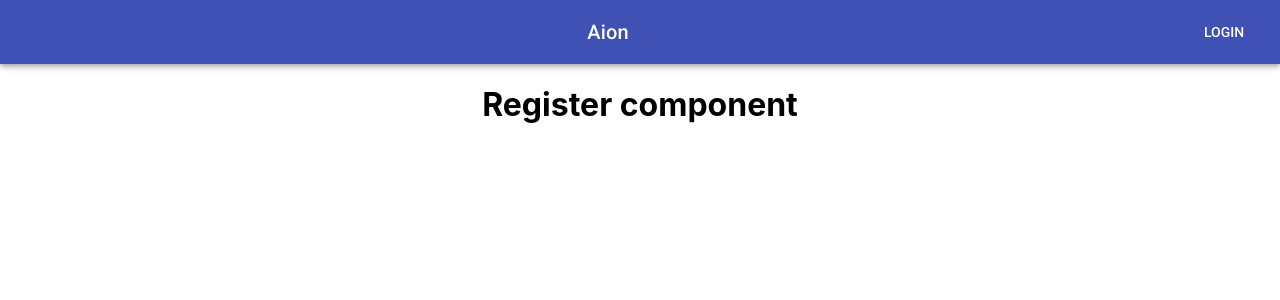
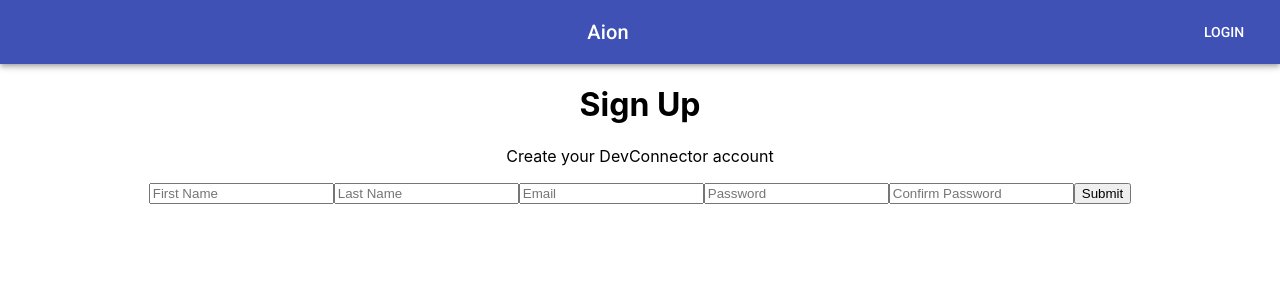
Before and after one commit to ryanoconnor285/aion, a React (Create React App) app in the folder client/: page /register in a window 1280 px wide. Shown: the top 300 px of the page. Built offline with nearby package versions, Linux system fonts and the light colour scheme; the HTML template or start-up script is replaced by a standard one.

Commit message:
intial commit

```diff
--- a/client/src/components/auth/Register.js
+++ b/client/src/components/auth/Register.js
@@ -1,13 +1,124 @@
-import React from 'react';
+import React, { Component } from 'react';
+import PropTypes from 'prop-types';
+import { withRouter } from 'react-router-dom';
+import { connect } from 'react-redux';
+import { registerUser } from '../../actions/authActions';
 
-class Register extends React.Component {
+class Register extends Component {
+  constructor() {
+    super();
+    this.state = {
+      firstName: '',
+      lastName: '',
+      email: '',
+      password: '',
+      confirmPassword: '',
+      errors: {}
+    };
+
+  }
+
+  componentDidMount() {
+    if (this.props.auth.isAuthenticated) {
+      this.props.history.push('/dashboard');
+    }
+  }
+
+  componentWillReceiveProps(nextProps) {
+    if (nextProps.errors) {
+      this.setState({ errors: nextProps.errors });
+    }
+  }
+
+  onChange = (e) => {
+    this.setState({ [e.target.name]: e.target.value });
+  }
+
+  onSubmit = (e) => {
+    e.preventDefault();
+
+    const newUser = {
+      firstName: this.state.firstName,
+      lastName: this.state.lastName,
+      email: this.state.email,
+      password: this.state.password,
+      confirmPassword: this.state.confirmPassword
+    };
+
+    this.props.registerUser(newUser, this.props.history);
+  }
+
   render() {
+    const { errors } = this.state;
+
     return (
-      <div>
-        <h1>Register component</h1>
+      <div className="register">
+        <div className="container">
+          <div className="row">
+            <div className="col-md-8 m-auto">
+              <h1 className="display-4 text-center">Sign Up</h1>
+              <p className="lead text-center">
+                Create your DevConnector account
+              </p>
+              <form noValidate onSubmit={this.onSubmit}>
+                <input
+                  placeholder="First Name"
+                  name="firstName"
+                  value={this.state.firstName}
+                  onChange={this.onChange}
+                />
+                <span>{errors.firstName ? errors.firstName : null}</span>
+                <input
+                  placeholder="Last Name"
+                  name="lastName"
+                  value={this.state.lastName}
+                  onChange={this.onChange}
+                />
+                <span>{errors.lastName ? errors.lastName : null}</span>
+                <input
+                  placeholder="Email"
+                  name="email"
+                  type="email"
+                  value={this.state.email}
+                  onChange={this.onChange}
+                />
+                <span>{errors.email ? errors.email : null}</span>
+                <input
+                  placeholder="Password"
+                  name="password"
+                  type="password"
+                  value={this.state.password}
+                  onChange={this.onChange}
+                />
+                <span>{errors.password ? errors.password : null}</span>
+                <input
+                  placeholder="Confirm Password"
+                  name="confirmPassword"
+                  type="password"
+                  value={this.state.confirmPassword}
+                  onChange={this.onChange}
+                  error={errors.confirmPassword}
+                />
+                <span>{errors.confirmPassword ? errors.confirmPassword : null}</span>
+                <input type="submit" className="btn btn-info btn-block mt-4" />
+              </form>
+            </div>
+          </div>
+        </div>
       </div>
-    )
+    );
   }
 }
 
-export default Register;
+Register.propTypes = {
+  registerUser: PropTypes.func.isRequired,
+  auth: PropTypes.object.isRequired,
+  errors: PropTypes.object.isRequired
+};
+
+const mapStateToProps = state => ({
+  auth: state.auth,
+  errors: state.errors
+});
+
+export default connect(mapStateToProps, { registerUser })(withRouter(Register));
```
